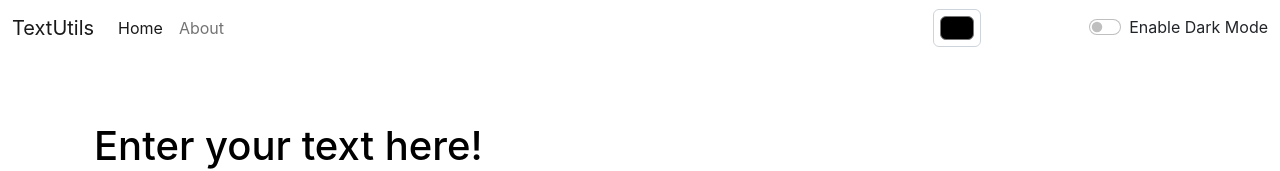
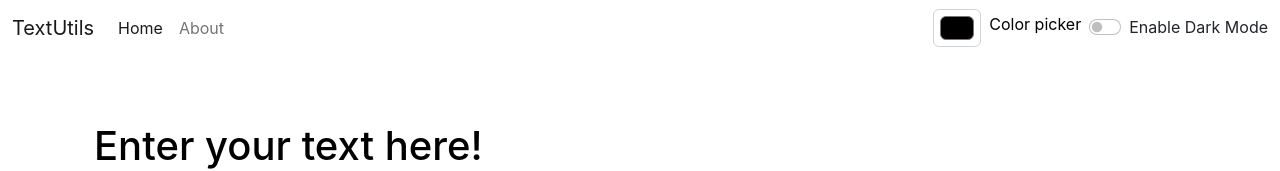
Before and after one commit to mafaqahmed/Learning-React-Harry, a React (Create React App) app in the folder textUtils/: page / in a window 1280 px wide. Shown: the top 171 px of the page. Built offline with nearby package versions, Linux system fonts and the light colour scheme.

Commit message:
Updated Navbar for Color Picker text color

```diff
--- a/textUtils/src/components/Navbar.js
+++ b/textUtils/src/components/Navbar.js
@@ -60,7 +60,7 @@ export default function Navbar({ title = "AfaqAhmed", mode, toggling, handleColo
                 title="Choose your color"
                 onChange={handleColor}
               />
-              <label htmlFor="exampleColorInput" className="form-label mx-2">
+              <label htmlFor="exampleColorInput" className="form-label mx-2" style={{color: mode==='dark'?'white':'black'}}>
                 Color picker
               </label>
             </div>
```
